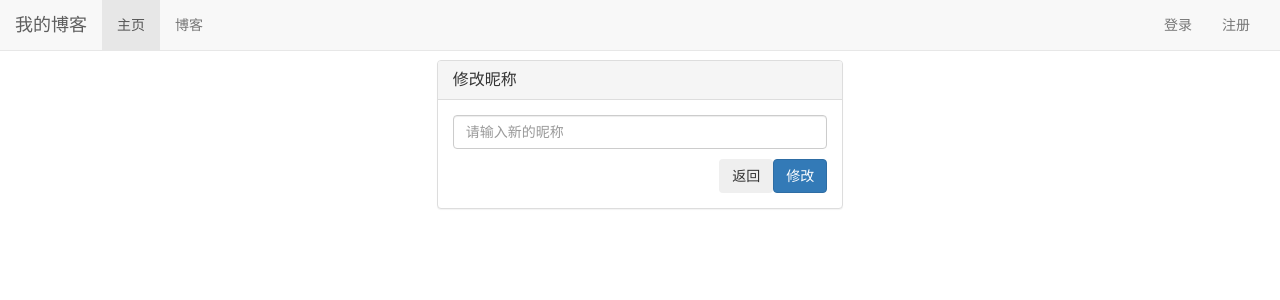
After one commit to deflk/django-web, a Django app: page /user/change_nickname/ in a window 1280 px wide. The commit adds this page. Shown: the top 300 px of the page. Run offline with Django 3.2, Linux system fonts and the light colour scheme; some libraries are stand-ins or nearby versions.

Commit message:
fix some bugs

```diff
--- a/comment/forms.py
+++ b/comment/forms.py
@@ -8,8 +8,9 @@ from .models import Comment
 class CommentForm(forms.Form):
 	content_type = forms.CharField(widget=forms.HiddenInput)
 	object_id = forms.IntegerField(widget=forms.HiddenInput)
-	text = forms.CharField(widget=CKEditorWidget(config_name='comment_ckeditor'),
-						   error_messages={'required':'评论内容不能为空'})
+	text = forms.CharField(
+							widget=CKEditorWidget(config_name='comment_ckeditor'),
+							error_messages={'required':'评论内容不能为空'})
 	reply_comment_id = forms.IntegerField(widget=forms.HiddenInput(attrs={'id':'reply_comment_id'}))
 
 	def __init__(self, *args, **kwargs):
--- a/comment/templatetags/comment_tags.py
+++ b/comment/templatetags/comment_tags.py
@@ -6,10 +6,12 @@ from ..forms import CommentForm
 
 register = template.Library()
 
+
 @register.simple_tag
 def get_comment_count(obj):
 	content_type = ContentType.objects.get_for_model(obj)
 	return Comment.objects.filter(content_type=content_type, object_id=obj.pk).count()
+
 
 @register.simple_tag
 def get_comment_form(obj):
@@ -20,6 +22,7 @@ def get_comment_form(obj):
 			'reply_comment_id': 0})
 	return form
 
+
 @register.simple_tag
 def get_comment_list(obj):
 	content_type = ContentType.objects.get_for_model(obj)
--- a/likes/models.py
+++ b/likes/models.py
@@ -2,6 +2,7 @@ from django.db import models
 from django.contrib.contenttypes.fields import GenericForeignKey
 from django.contrib.contenttypes.models import ContentType
 from django.contrib.auth.models import User
+
 
 class LikeCount(models.Model):
 	content_type = models.ForeignKey(ContentType, on_delete=models.CASCADE)
@@ -10,6 +11,7 @@ class LikeCount(models.Model):
 
 	liked_num = models.IntegerField(default=0)
 
+
 class LikeRecord(models.Model):
 	content_type = models.ForeignKey(ContentType, on_delete=models.CASCADE)
 	object_id = models.PositiveIntegerField()
--- a/likes/templatetags/like_tags.py
+++ b/likes/templatetags/like_tags.py
@@ -5,11 +5,13 @@ from ..models import LikeCount, LikeRecord
 
 register = template.Library()
 
+
 @register.simple_tag
 def get_like_count(obj):
 	content_type = ContentType.objects.get_for_model(obj)
 	like_count, created = LikeCount.objects.get_or_create(content_type=content_type, object_id=obj.pk)
 	return like_count.liked_num
+
 
 @register.simple_tag(takes_context=True)
 def get_like_status(context, obj):
@@ -22,6 +24,7 @@ def get_like_status(context, obj):
 	else:
 		''
 
+
 @register.simple_tag
 def get_content_type(obj):
 	content_type = ContentType.objects.get_for_model(obj)
--- a/myblog/models.py
+++ b/myblog/models.py
@@ -3,6 +3,7 @@ from django.contrib.auth.models import User
 from django.contrib.contenttypes.fields import GenericRelation
 from ckeditor_uploader.fields import RichTextUploadingField
 from read_count.models import ReadNumExpandMethod, ReadDetail
+
 
 class BlogType(models.Model):
     type_name = models.CharField(max_length=15)
@@ -20,7 +21,6 @@ class Blog(models.Model,ReadNumExpandMethod):
     created_time = models.DateTimeField(auto_now_add=True)
     last_updated_time = models.DateTimeField(auto_now=True)
 
-
     def __str__(self):
         return "<Blog: %s>" % self.title
 
--- a/myblog/templates/myblog/blog_list.html
+++ b/myblog/templates/myblog/blog_list.html
@@ -96,7 +96,8 @@
                         <ul>
                             {% for blog_date, blog_count in blog_dates.items %}
                                 <li>
-                                    <a href="{% url 'blogs_with_date' blog_date.year blog_date.month %}">{{ blog_date|date:"Y年m月" }} ({{ blog_count }})
+                                    <a href="{% url 'blogs_with_date' blog_date.year blog_date.month %}">
+                                        {{ blog_date|date:"Y年m月" }} ({{ blog_count }})
                                     </a>
                                 </li>
                             {% endfor %}
--- a/myblog/views.py
+++ b/myblog/views.py
@@ -33,7 +33,7 @@ def get_blog_list_common_data(request, blogs_all_list):
     blog_dates_dict = {}
     for blog_date in blog_dates:
         blog_count = Blog.objects.filter(created_time__year=blog_date.year,
-                                        created_time__month=blog_date.month).count()
+                                         created_time__month=blog_date.month).count()
         blog_dates_dict[blog_date] = blog_count
 
     context = {}
@@ -44,10 +44,12 @@ def get_blog_list_common_data(request, blogs_all_list):
     context['blog_dates'] = blog_dates_dict
     return context
 
+
 def blog_list(request):
     blogs_all_list = Blog.objects.all()
     context = get_blog_list_common_data(request, blogs_all_list)
     return render(request, 'myblog/blog_list.html', context)
+
 
 def blogs_with_type(request, blog_type_pk):
     blog_type = get_object_or_404(BlogType, pk=blog_type_pk)
@@ -57,11 +59,13 @@ def blogs_with_type(request, blog_type_pk):
     context['blog_type'] = blog_type
     return render(request, 'myblog/blogs_with_type.html', context)
 
+
 def blogs_with_date(request, year, month):
     blogs_all_list = Blog.objects.filter(created_time__year=year, created_time__month=month)
     context = get_blog_list_common_data(request, blogs_all_list)
     context['blogs_with_date'] = '%s年%s月' % (year, month)
     return render(request, 'myblog/blogs_with_date.html', context)
+
 
 def blog_detail(request, blog_pk):
     blog = get_object_or_404(Blog, pk=blog_pk)
--- a/mysite/settings.py
+++ b/mysite/settings.py
@@ -25,7 +25,7 @@ SECRET_KEY = 'a%dq_n^ror0^se%$kqghib+a$dxpf*@-sj79vd9)%o7qhnrtw-'
 # SECURITY WARNING: don't run with debug turned on in production!
 DEBUG = True
 
-ALLOWED_HOSTS = ['deflk.pythonanywhere.com']
+ALLOWED_HOSTS = []
 
 
 # Application definition
@@ -128,7 +128,7 @@ USE_TZ = True
 # https://docs.djangoproject.com/en/2.0/howto/static-files/
 
 STATIC_URL = '/static/'
-STATIC_ROOT = os.path.join(BASE_DIR, 'static')
+# STATIC_ROOT = os.path.join(BASE_DIR, 'static')
 STATICFILES_DIRS = [
     os.path.join(BASE_DIR, 'static'),
 ]
--- a/mysite/views.py
+++ b/mysite/views.py
@@ -7,6 +7,7 @@ from django.core.cache import cache
 from django.urls import reverse
 from read_count.utils import get_seven_days_read_data, get_today_hot_data, get_yesterday_hot_data
 from myblog.models import Blog
+
 
 def get_7_days_hot_blogs():
 	today = timezone.now().date()
@@ -18,11 +19,12 @@ def get_7_days_hot_blogs():
 				.order_by('-read_num_sum')
 	return blogs[:7]
 
+
 def home(request):
 	blog_content_type = ContentType.objects.get_for_model(Blog)
 	dates, read_nums = get_seven_days_read_data(blog_content_type)
 
-	#　获取７天热门博客的缓存数据
+	# 获取７天热门博客的缓存数据
 	hot_blogs_for_7_days = cache.get('hot_blogs_for_7_days')
 	if hot_blogs_for_7_days is None:
 		hot_blogs_for_7_days = get_7_days_hot_blogs()
--- /dev/null
+++ b/templates/form.html
@@ -0,0 +1,34 @@
+{% extends 'base.html' %}
+
+{% block title %}{{ page_title }}{% endblock %}
+{% block nav_home_active %}active{% endblock %}
+{% block content %}
+    <div class="containter">
+        <div class="row">
+            <div class="col-xs-4 col-xs-offset-4">
+                <div class="panel panel-default">
+                    <div class="panel-heading">
+                        <h3 class="panel-title">{{ form_title }}</h3>
+                    </div>
+                    <div class="panel-body">
+                        <form action="" method="POST">
+                            {% csrf_token %}
+                            {% for field in form %}
+                                {% if field.is_hidden %}
+                                    <label for="{{ field.id_for_label }}">{{ field.label }}</label>
+                                {% endif %}
+                                {{ field }}
+                                <p class="text-danger">{{ field.errors.as_text }}</p>
+                            {% endfor %}
+                            <span class="pull-left text-danger">{{ form.non_field_errors }}</span>
+                            <div class="pull-right">
+                                <input type="submit" value="{{ submit_text }}" class="btn btn-primary pull-right">
+                                <button class="btn default" onclick="window.location.href='{{ return_back_url }}'">返回</button>
+                            </div>
+                        </form>
+                    </div>
+                </div>
+            </div>
+        </div>
+    </div>
+{% endblock %}
--- a/user/forms.py
+++ b/user/forms.py
@@ -1,6 +1,7 @@
 from django import forms
 from django.contrib import auth
 from django.contrib.auth.models import User
+
 
 class LoginForm(forms.Form):
     username = forms.CharField(label='用户名',
@@ -18,6 +19,7 @@ class LoginForm(forms.Form):
         else:
             self.cleaned_data['user'] = user
         return self.cleaned_data
+
 
 class RegForm(forms.Form):
     username = forms.CharField(label='用户名',
@@ -51,3 +53,32 @@ class RegForm(forms.Form):
         if password != password_again:
             raise forms.ValidationError('两次输入的密码不一致')
         return password_again
+
+
+class ChangeNicknameForm(forms.Form):
+    nickname_new = forms.CharField(
+        label='新的昵称',
+        max_length=20,
+        widget=forms.TextInput(
+            attrs={'class': 'form-control', 'placeholder': '请输入新的昵称'}
+        )
+    )
+
+    def __init__(self, *args, **kwargs):
+        if 'user' in kwargs:
+            self.user = kwargs.pop('user')
+        super(ChangeNicknameForm, self).__init__(*args, **kwargs)
+
+    def clean(self):
+        # 判断用户是否登录
+        if self.user.is_authenticated:
+            self.cleaned_data['user'] = self.user
+        else:
+            raise forms.ValidationError('用户尚未登录')
+        return self.cleaned_data
+
+    def clean_nickname_new(self):
+        nickname_new = self.cleaned_data.get('nick_name_new', '').strip()
+        if nickname_new == '':
+            raise forms.ValidationError('新的昵称不能为空')
+        return nickname_new
--- a/user/templates/user/user_info.html
+++ b/user/templates/user/user_info.html
@@ -9,7 +9,8 @@
                 {% if user.is_authenticated %}
                     <h2>{{ user.username }}</h2>
                     <ul>
-                        <li>昵称： <a href="#">修改昵称</a></li>
+                        <li>昵称：{{ user.profile.nickname }}
+                            <a href="{% url 'change_nickname' %}?from={{ request.get_full_path }}">修改昵称</a></li>
                         <li>邮箱：{% if user.email %}{{ user.email }}{% else %}未绑定 <a href="#">绑定邮箱</a>{% endif %}</li>
                         <li>上一次登录的时间：{{ user.last_login|date:"Y-m-d H:i:s" }}</li>
                         <li><a href="#">修改密码</a></li>
--- a/user/urls.py
+++ b/user/urls.py
@@ -8,4 +8,5 @@ urlpatterns = [
     path('register/', views.register, name='register'),
     path('logout/', views.logout, name='logout'),
     path('user_info/', views.user_info, name='user_info'),
+    path('change_nickname/', views.change_nickname, name='change_nickname'),
 ]
--- a/user/views.py
+++ b/user/views.py
@@ -4,7 +4,8 @@ from django.contrib import auth
 from django.contrib.auth.models import User
 from django.urls import reverse
 from django.http import JsonResponse
-from .forms import LoginForm, RegForm
+from .forms import LoginForm, RegForm, ChangeNicknameForm
+from .models import Profile
 
 
 def login_for_medal(request):
@@ -17,6 +18,7 @@ def login_for_medal(request):
     else:
         data['status'] = 'ERROR'
     return JsonResponse(data)
+
 
 def login(request):
     if request.method == 'POST':
@@ -31,6 +33,7 @@ def login(request):
     context = {}
     context['login_form'] = login_form
     return render(request, 'user/login.html', context)
+
 
 def register(request):
     if request.method == 'POST':
@@ -53,10 +56,34 @@ def register(request):
     context['reg_form'] = reg_form
     return render(request, 'user/register.html', context)
 
+
 def logout(request):
     auth.logout(request)
     return redirect(request.GET.get('from', reverse('home')))
 
+
 def user_info(request):
     context = {}
     return render(request, 'user/user_info.html', context)
+
+
+def change_nickname(request):
+    redirect_to = request.GET.get('from', reverse('home'))
+    if request.method == 'POST':
+        form = ChangeNicknameForm(request.POST, user=request.user)
+        if form.is_valid():
+            nickname_new = form.cleaned_data['nickname_new']
+            profile, created = Profile.objects.get_or_create(user=request.user)
+            profile.nickname = nickname_new
+            profile.save()
+            return redirect(redirect_to)
+    else:
+        form = ChangeNicknameForm()
+
+    context = {}
+    context['page_title'] = '修改昵称'
+    context['form_title'] = '修改昵称'
+    context['submit_text'] = '修改'
+    context['form'] = form
+    context['return_back_url'] = redirect_to
+    return render(request, 'form.html', context)
```
Also changed, not shown: read_count/models.py (+13 -12 lines), db.sqlite3.
